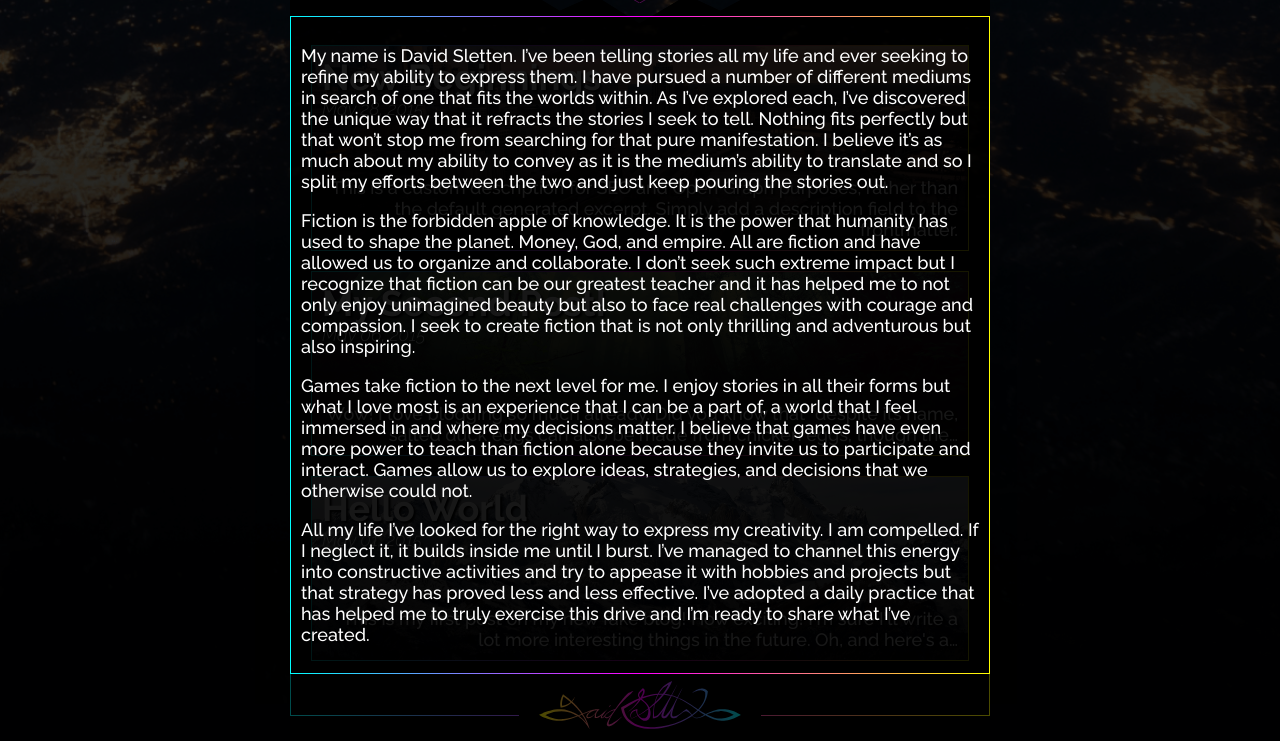
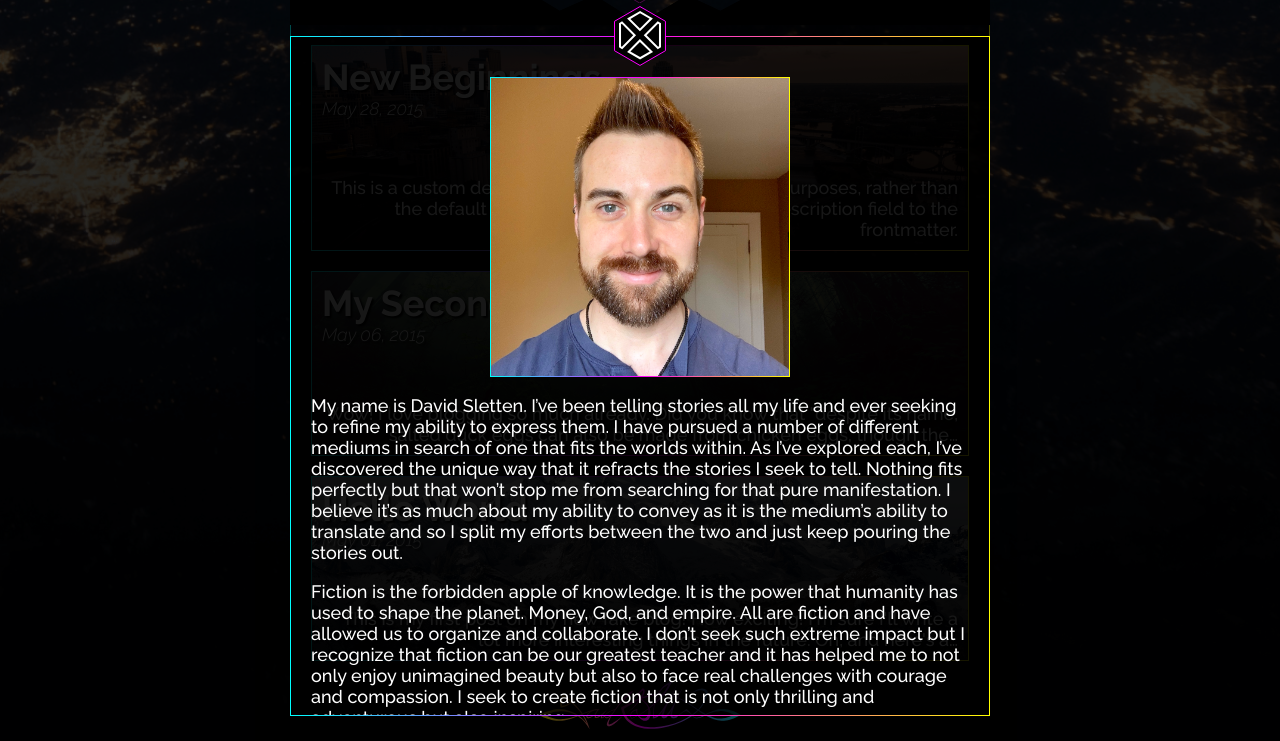
Before and after one commit to davidsletten/blog, a Gatsby site: page / in a window 1280 px wide. Both pictures are taken after a click on the button 640 px from the left and 1040 px from the top of the page. Shown: the part 335-1076 px from the top of the page. Built offline with nearby package versions, Linux system fonts and the light colour scheme; Gatsby itself is replaced by a stand-in of ours.

Commit message:
About modal

```diff
--- a/src/components/about.js
+++ b/src/components/about.js
@@ -1,29 +1,57 @@
 import React, { Component } from "react"
-// import Context from "../utils/context"
+import Context from "../utils/context"
+import { StaticQuery, graphql } from "gatsby"
 import styled from "styled-components"
-// import Close from "../../content/assets/close.svg"
+import Img from "gatsby-image"
+import Hex from "./hex"
+import Close from "../../content/assets/close.svg"
 
 const StyledModal = styled.div`
   z-index: 10;
   position: fixed;
-  display: flex;
-  flex-direction: column;
-  align-items: center;
   top: 0;
   right: 0;
   bottom: 0;
   left: 0;
   background: rgba(0, 0, 0, 0.7);
   h5 {
-    margin: 20px 0;
+    margin: 20px 0 40px;
+    text-align: center;
+  }
+  button {
+    z-index: 1;
+    position: absolute;
+    top: 65px;
+    left: 50%;
+    transform: translateX(-50%);
+    cursor: pointer;
+    outline: none;
+    border: 0;
+    padding: 0;
+    background: transparent;
   }
   div {
+    margin: 0 auto;
     border-width: 1px;
     border-style: solid;
     border-image: linear-gradient(to right, cyan, magenta, yellow) 1;
-    padding: 10px;
+    padding: 40px 20px 20px;
     width: 700px;
+    height: 85vh;
+    overflow: auto;
     background: rgba(0, 0, 0, 0.7);
+  }
+`
+
+const selfImage = graphql`
+  query {
+    file(relativePath: { eq: "self.jpg" }) {
+      childImageSharp {
+        fixed(width: 300, height: 300) {
+          ...GatsbyImageSharpFixed
+        }
+      }
+    }
   }
 `
 
@@ -32,53 +60,78 @@ export default class Navigation extends Component {
     const { show } = this.props
     if (show) {
       return (
+        <Context.Consumer>
+          {({ set }) => (
             <StyledModal>
               <h5>About David Sletten</h5>
+              <button
+                title="Close"
+                onClick={() =>
+                  set({
+                    about: false
+                  })
+                }
+              >
+                <Hex>
+                  <Close width="42px" height="49px" x="5" y="5" />
+                </Hex>
+              </button>
               <div>
+                <StaticQuery
+                  query={selfImage}
+                  render={query => (
+                    <Img
+                      fixed={query.file.childImageSharp.fixed}
+                      style={{ display: "block" }}
+                      alt="Portrait of David Sletten"
+                    />
+                  )}
+                />
                 <p>
-              My name is David Sletten. I’ve been telling stories all my life
-              and ever seeking to refine my ability to express them. I have
-              pursued a number of different mediums in search of one that fits
-              the worlds within. As I’ve explored each, I’ve discovered the
-              unique way that it refracts the stories I seek to tell. Nothing
-              fits perfectly but that won’t stop me from searching for that pure
-              manifestation. I believe it’s as much about my ability to convey
-              as it is the medium’s ability to translate and so I split my
-              efforts between the two and just keep pouring the stories out.
+                  My name is David Sletten. I’ve been telling stories all my
+                  life and ever seeking to refine my ability to express them. I
+                  have pursued a number of different mediums in search of one
+                  that fits the worlds within. As I’ve explored each, I’ve
+                  discovered the unique way that it refracts the stories I seek
+                  to tell. Nothing fits perfectly but that won’t stop me from
+                  searching for that pure manifestation. I believe it’s as much
+                  about my ability to convey as it is the medium’s ability to
+                  translate and so I split my efforts between the two and just
+                  keep pouring the stories out.
                 </p>
-
                 <p>
-              Fiction is the forbidden apple of knowledge. It is the power that
-              humanity has used to shape the planet. Money, God, and empire. All
-              are fiction and have allowed us to organize and collaborate. I
-              don’t seek such extreme impact but I recognize that fiction can be
-              our greatest teacher and it has helped me to not only enjoy
-              unimagined beauty but also to face real challenges with courage
-              and compassion. I seek to create fiction that is not only
-              thrilling and adventurous but also inspiring.
+                  Fiction is the forbidden apple of knowledge. It is the power
+                  that humanity has used to shape the planet. Money, God, and
+                  empire. All are fiction and have allowed us to organize and
+                  collaborate. I don’t seek such extreme impact but I recognize
+                  that fiction can be our greatest teacher and it has helped me
+                  to not only enjoy unimagined beauty but also to face real
+                  challenges with courage and compassion. I seek to create
+                  fiction that is not only thrilling and adventurous but also
+                  inspiring.
                 </p>
-
                 <p>
-              Games take fiction to the next level for me. I enjoy stories in
-              all their forms but what I love most is an experience that I can
-              be a part of, a world that I feel immersed in and where my
-              decisions matter. I believe that games have even more power to
-              teach than fiction alone because they invite us to participate and
-              interact. Games allow us to explore ideas, strategies, and
-              decisions that we otherwise could not.
+                  Games take fiction to the next level for me. I enjoy stories
+                  in all their forms but what I love most is an experience that
+                  I can be a part of, a world that I feel immersed in and where
+                  my decisions matter. I believe that games have even more power
+                  to teach than fiction alone because they invite us to
+                  participate and interact. Games allow us to explore ideas,
+                  strategies, and decisions that we otherwise could not.
                 </p>
-
                 <p>
                   All my life I’ve looked for the right way to express my
-              creativity. I am compelled. If I neglect it, it builds inside me
-              until I burst. I’ve managed to channel this energy into
+                  creativity. I am compelled. If I neglect it, it builds inside
+                  me until I burst. I’ve managed to channel this energy into
                   constructive activities and try to appease it with hobbies and
                   projects but that strategy has proved less and less effective.
-              I’ve adopted a daily practice that has helped me to truly exercise
-              this drive and I’m ready to share what I’ve created.
+                  I’ve adopted a daily practice that has helped me to truly
+                  exercise this drive and I’m ready to share what I’ve created.
                 </p>
               </div>
             </StyledModal>
+          )}
+        </Context.Consumer>
       )
     }
     return false
--- /dev/null
+++ b/src/components/hex.js
@@ -0,0 +1,17 @@
+import React from "react"
+
+export default ({ children }) => (
+  <svg
+    width="52"
+    height="60"
+    viewBox="0 0 52 60"
+    xmlns="http://www.w3.org/2000/svg"
+  >
+    <path
+      fill="black"
+      stroke="magenta"
+      d="M0.5 15.2887L25.9808 0.57735L51.4615 15.2887V44.7113L25.9808 59.4226L0.5 44.7113V15.2887Z"
+    />
+    {children}
+  </svg>
+)
```
Lines whose indentation alone changed are shown as unchanged.
